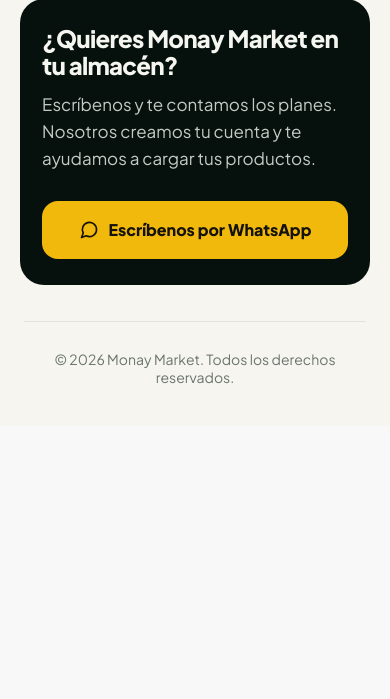
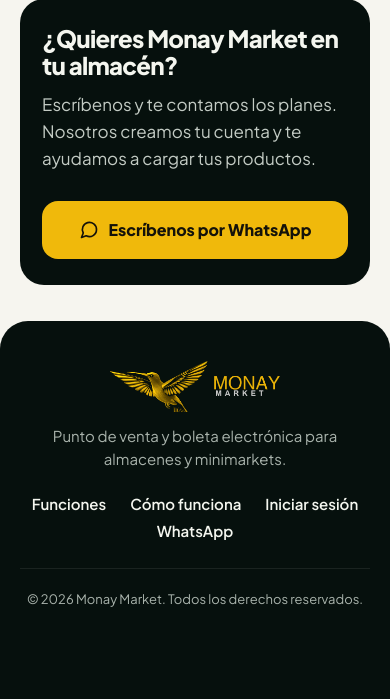
Before and after one commit to michael-urzua-y/monay-market, a Flask app: page / in a window 390 px wide. Shown: the part 2888-3587 px from the top of the page. Before the commit the page ends 3272 px from the top, so only its background shows below. Run offline with Flask 3, Linux system fonts and the light colour scheme; the visitor is signed in with stand-in values (Sample User, id 1).

Commit message:
fix(portada): ingreso con la marca centrada, WhatsApp sin número y pie oscuro con logo
Co-Authored-By: Claude Opus 5.5 <noreply@anthropic.com>

```diff
--- a/dashboard/static/css/portada.css
+++ b/dashboard/static/css/portada.css
@@ -941,7 +941,9 @@ svg {
 }
 
 .site-footer {
-    padding: 0 24px 40px;
+    padding: 56px 24px 32px;
+    background: var(--ink);
+    color: var(--on-ink-soft);
 }
 
 .site-footer .wrap {
@@ -949,16 +951,52 @@ svg {
     flex-wrap: wrap;
     align-items: center;
     justify-content: space-between;
-    gap: 16px;
-    padding-top: 28px;
-    border-top: 1px solid var(--line-2);
-    font-size: 0.875rem;
-    color: var(--muted);
+    gap: 24px;
 }
 
-.site-footer img {
-    width: 40px;
-    height: 40px;
+.footer-brand {
+    display: flex;
+    flex-direction: column;
+    gap: 12px;
+    max-width: 360px;
+}
+
+.footer-brand img {
+    display: block;
+    width: 210px;
+    height: auto;
+}
+
+.footer-brand p {
+    margin: 0;
+    font-size: 0.9375rem;
+    line-height: 1.55;
+    color: var(--on-ink-muted);
+}
+
+.footer-nav {
+    display: flex;
+    flex-wrap: wrap;
+    gap: 8px 24px;
+}
+
+.footer-nav a {
+    color: var(--on-ink);
+    font-size: 0.9375rem;
+    font-weight: 600;
+    text-decoration: none;
+}
+
+.footer-nav a:hover {
+    color: var(--gold-soft);
+}
+
+.site-footer .footer-bottom {
+    margin-top: 36px;
+    padding-top: 22px;
+    border-top: 1px solid rgba(255, 255, 255, 0.08);
+    font-size: 0.8125rem;
+    color: var(--on-ink-muted);
 }
 
 /* === WhatsApp siempre visible === */
@@ -982,25 +1020,6 @@ svg {
     display: flex;
     align-items: center;
     gap: 12px;
-}
-
-.wa-float-label {
-    display: inline-flex;
-    flex-direction: column;
-    padding: 10px 14px;
-    border-radius: 14px;
-    background: var(--white);
-    color: var(--text);
-    box-shadow: 0 10px 30px rgba(0, 0, 0, 0.18);
-    font-size: 0.75rem;
-}
-
-.wa-float-label strong {
-    font-size: 0.8125rem;
-}
-
-.wa-float-label span {
-    color: var(--text-soft);
 }
 
 .wa-float-btn {
@@ -1044,8 +1063,7 @@ svg {
 /* === Celular === */
 @media (max-width: 760px) {
     .only-desktop,
-    .topnav-link,
-    .wa-float-label {
+    .topnav-link {
         display: none;
     }
 
@@ -1160,13 +1178,32 @@ svg {
         justify-content: center;
     }
 
+    .site-footer {
+        padding: 40px 20px 28px;
+        border-radius: 28px 28px 0 0;
+    }
+
     .site-footer .wrap {
-        justify-content: center;
+        flex-direction: column;
+        align-items: center;
         text-align: center;
     }
 
-    .site-footer img {
-        display: none;
+    .footer-brand {
+        align-items: center;
+    }
+
+    .footer-brand img {
+        width: 170px;
+    }
+
+    .footer-nav {
+        justify-content: center;
+    }
+
+    .site-footer .footer-bottom {
+        margin-top: 28px;
+        padding-bottom: 64px; /* espacio para el botón de WhatsApp */
     }
 
     .wa-float {
--- a/dashboard/templates/portada.html
+++ b/dashboard/templates/portada.html
@@ -214,18 +214,25 @@
 
 <footer class="site-footer">
     <div class="wrap">
-        <img src="{{ logo_icon }}" alt="Monay Market" width="40" height="40">
+        <div class="footer-brand">
+            <img src="{{ logo_h }}" alt="Monay Market" width="668" height="200">
+            <p>Punto de venta y boleta electrónica para almacenes y minimarkets.</p>
+        </div>
+        <nav class="footer-nav" aria-label="Enlaces del pie">
+            <a href="#funciones">Funciones</a>
+            <a href="#como-funciona">Cómo funciona</a>
+            <a href="{{ url_for('login') }}">Iniciar sesión</a>
+            <a href="{{ whatsapp_url }}" target="_blank" rel="noopener noreferrer">WhatsApp</a>
+        </nav>
+    </div>
+    <div class="wrap footer-bottom">
         <span>&copy; 2026 Monay Market. Todos los derechos reservados.</span>
     </div>
 </footer>
 
 <!-- WhatsApp siempre a mano -->
 <div class="wa-float">
-    <span class="wa-float-label">
-        <strong>¿Hablamos?</strong>
-        <span>+56 9 4979 0992</span>
-    </span>
-    <a href="{{ whatsapp_url }}" target="_blank" rel="noopener noreferrer" class="wa-float-btn" aria-label="Escríbenos por WhatsApp al +56 9 4979 0992">
+    <a href="{{ whatsapp_url }}" target="_blank" rel="noopener noreferrer" class="wa-float-btn" aria-label="Escríbenos por WhatsApp" title="Escríbenos por WhatsApp">
         <svg viewBox="0 0 24 24" aria-hidden="true"><path d="M19.05 4.91A9.82 9.82 0 0 0 12.02 2C6.57 2 2.13 6.42 2.13 11.87c0 1.75.46 3.45 1.34 4.95L2 22l5.34-1.39a9.82 9.82 0 0 0 4.68 1.2h.01c5.45 0 9.88-4.43 9.88-9.88a9.8 9.8 0 0 0-2.86-7.02Zm-7.03 15.24h-.01a8.15 8.15 0 0 1-4.15-1.14l-.3-.18-3.17.83.85-3.09-.2-.32a8.13 8.13 0 0 1-1.25-4.36c0-4.49 3.65-8.14 8.14-8.14 2.17 0 4.2.84 5.74 2.38a8.06 8.06 0 0 1 2.38 5.76c0 4.48-3.66 8.13-8.13 8.13Zm4.46-6.1c-.24-.12-1.4-.69-1.62-.77-.22-.08-.38-.12-.53.12-.16.24-.61.77-.75.93-.14.16-.28.18-.52.06-.24-.12-1.03-.38-1.95-1.21-.72-.64-1.2-1.44-1.34-1.68-.14-.24-.01-.37.11-.49.11-.11.24-.28.36-.42.12-.14.16-.24.24-.4.08-.16.04-.3-.02-.42-.06-.12-.53-1.28-.73-1.75-.19-.46-.38-.39-.53-.39h-.45c-.16 0-.42.06-.64.3-.22.24-.84.82-.84 2s.86 2.32.98 2.48c.12.16 1.69 2.58 4.1 3.62.57.25 1.02.4 1.37.51.57.18 1.1.15 1.52.09.46-.07 1.4-.57 1.6-1.12.2-.55.2-1.02.14-1.12-.05-.1-.21-.16-.45-.28Z"/></svg>
     </a>
 </div>
```
Also changed, not shown: dashboard/static/css/login.css (+51 -6 lines), dashboard/templates/login.html (+11 -4 lines).
